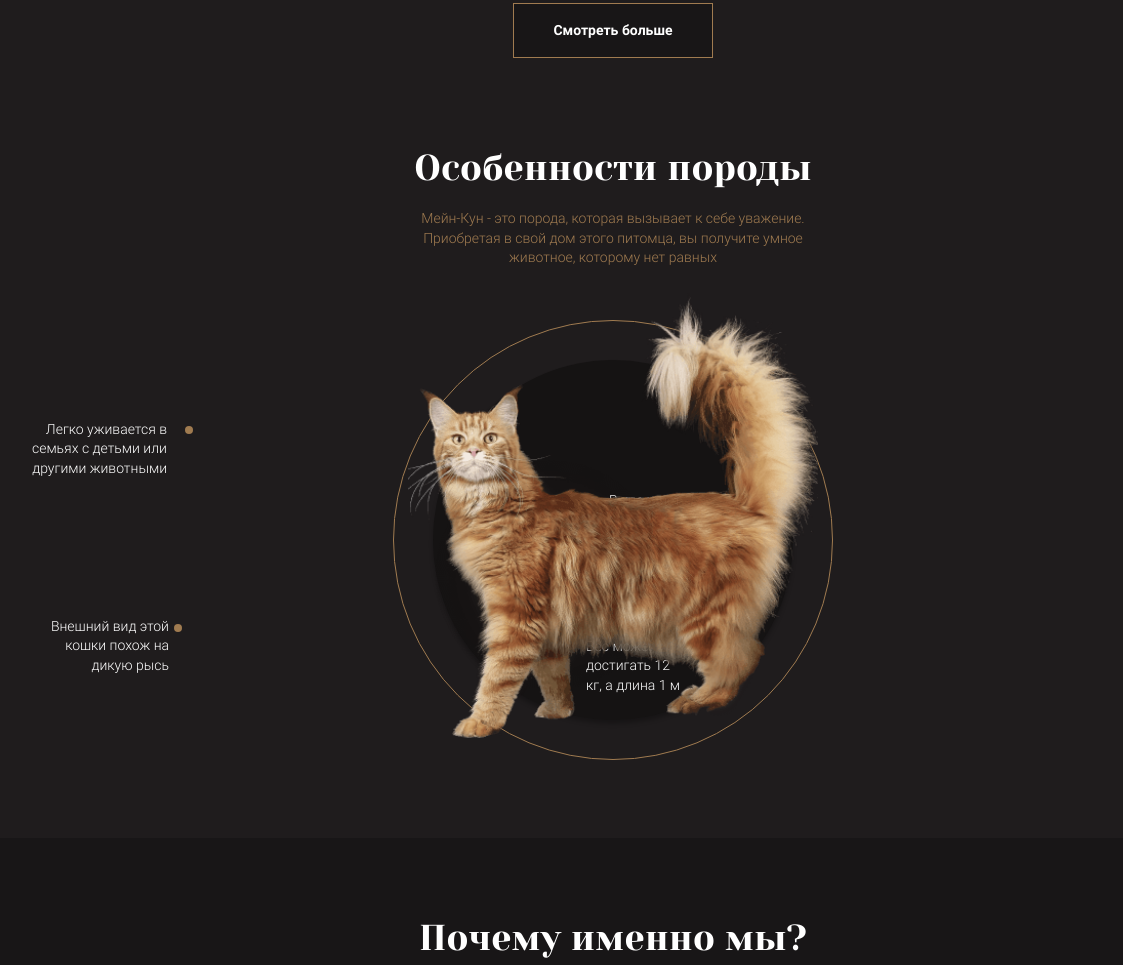
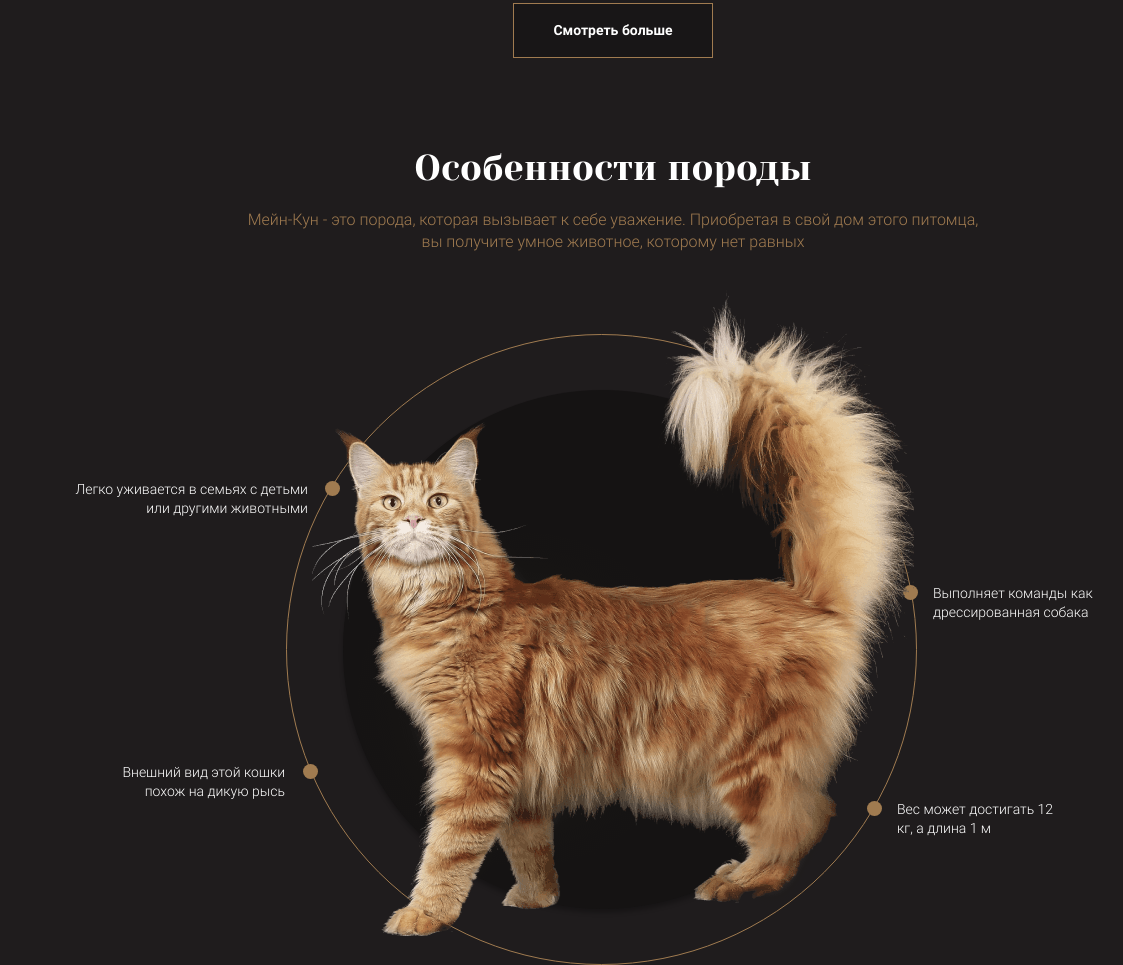
Before and after one commit to feralist21/main-coon, a website: page source/index.html in a window 1536 px wide. Shown: the part 1712-2677 px from the top of the page, without its empty margins (155-1278 px from the left). Drawn offline with nearby package versions, Linux system fonts and the light colour scheme; files that its build step writes are made by us from their sources.

Commit message:
Верстка блока с особенностями кота под desktop

```diff
--- a/source/index.html
+++ b/source/index.html
@@ -72,6 +72,7 @@
         <p class="features__text">Мейн-Кун - это порода, которая вызывает к себе уважение. Приобретая в свой дом этого питомца, вы получите умное животное, которому нет равных </p>
         <div class="features__img-effect">
           <picture>
+            <source media="(min-width: 1366px)" srcset="img/cat_on_side_1366.png">
             <source media="(min-width: 768px)" srcset="img/cat_on_side_768.png">
             <img class="features__img" src="img/cat_on_side.png" alt="Мейн-Кун - вид сбоку">
           </picture>
--- a/source/sass/blocks/features.scss
+++ b/source/sass/blocks/features.scss
@@ -55,8 +55,6 @@
 .features__img {
   display: block;
   margin: 0 auto;
-  width: 267px;
-  height: 291px;
   position: relative;
   z-index: 2;
 }
@@ -64,7 +62,7 @@
 .features__list {
   margin: 0 auto;
   margin-top: 45px;
-  max-width: 254px;
+  width: 254px;
 }
 
 .features__item {
@@ -104,32 +102,29 @@
   .features__text {
     width: 445px;
     margin: 20px auto 25px;
-  }
-
-  .features__img {
-    width: 410px;
-    height: auto;
+    font-size: 16px;
   }
 
   .features__img-effect {
     position: relative;
     &::before {
       margin-left: -180px;
-      margin-top: -180px;
-      width: 360px;
-      height: 360px;
+      margin-top: -174px;
+      width: 342px;
+      height: 348px;
     }
 
     &::after {
-      margin-left: -220px;
-      margin-top: -220px;
-      width: 440px;
-      height: 440px;
+      margin-left: -217px;
+      margin-top: -212px;
+      width: 416px;
+      height: 424px;
     }
   }
 
   .features__list {
     margin: 0;
+    width: auto;
     position: relative;
   }
 
@@ -140,8 +135,8 @@
       width: 140px;
       text-align: right;
       position: absolute;
-      top: -323px;
-      left: -8px;
+      top: -315px;
+      left: -6px;
 
       &::before {
         top: 6px;
@@ -152,15 +147,15 @@
     &:nth-child(2) {
       width: 127px;
       position: absolute;
-      top: -252px;
-      right: -447px;
+      top: -250px;
+      right: 9px;
     }
 
     &:nth-child(3) {
       width: 100px;
       position: absolute;
-      top: -106px;
-      right: -397px;
+      top: -100px;
+      right: 60px;
     }
 
     &:nth-child(4) {
@@ -168,7 +163,7 @@
       text-align: right;
       position: absolute;
       top: -126px;
-      left: -6px;
+      left: -5px;
 
       &::before {
         top: 7px;
@@ -177,3 +172,74 @@
     }
   }
 }
+
+@media (min-width: 1366px) {
+  .features {
+    padding-bottom: 130px;
+  }
+
+  .features__text {
+    width: 735px;
+    margin-bottom: 35px;
+  }
+
+  .features__img-effect {
+    &::before {
+      margin-left: -270px;
+      margin-top: -259px;
+      width: 519px;
+      height: 519px;
+    }
+
+    &::after {
+      margin-left: -327px;
+      margin-top: -315px;
+      width: 631px;
+      height: 631px;
+    }
+  }
+
+  .features__item {
+
+    &::before {
+      width: 15px;
+      height: 15px;
+      top: 1px;
+      left: -30px;
+    }
+
+    &:nth-child(1) {
+      width: 237px;
+      top: -464px;
+      left: 36px;
+
+      &::before {
+        top: 1px;
+        left: 254px;
+      }
+    }
+
+    &:nth-child(2) {
+      width: 200px;
+      top: -360px;
+      right: 58px;
+    }
+
+    &:nth-child(3) {
+      width: 168px;
+      top: -144px;
+      right: 126px;
+    }
+
+    &:nth-child(4) {
+      width: 200px;
+      top: -181px;
+      left: 50px;
+
+      &::before {
+        top: 1px;
+        left: 218px;
+      }
+    }
+  }
+}
```
Also changed, not shown: source/img/cat_on_side_1366.png (added).
